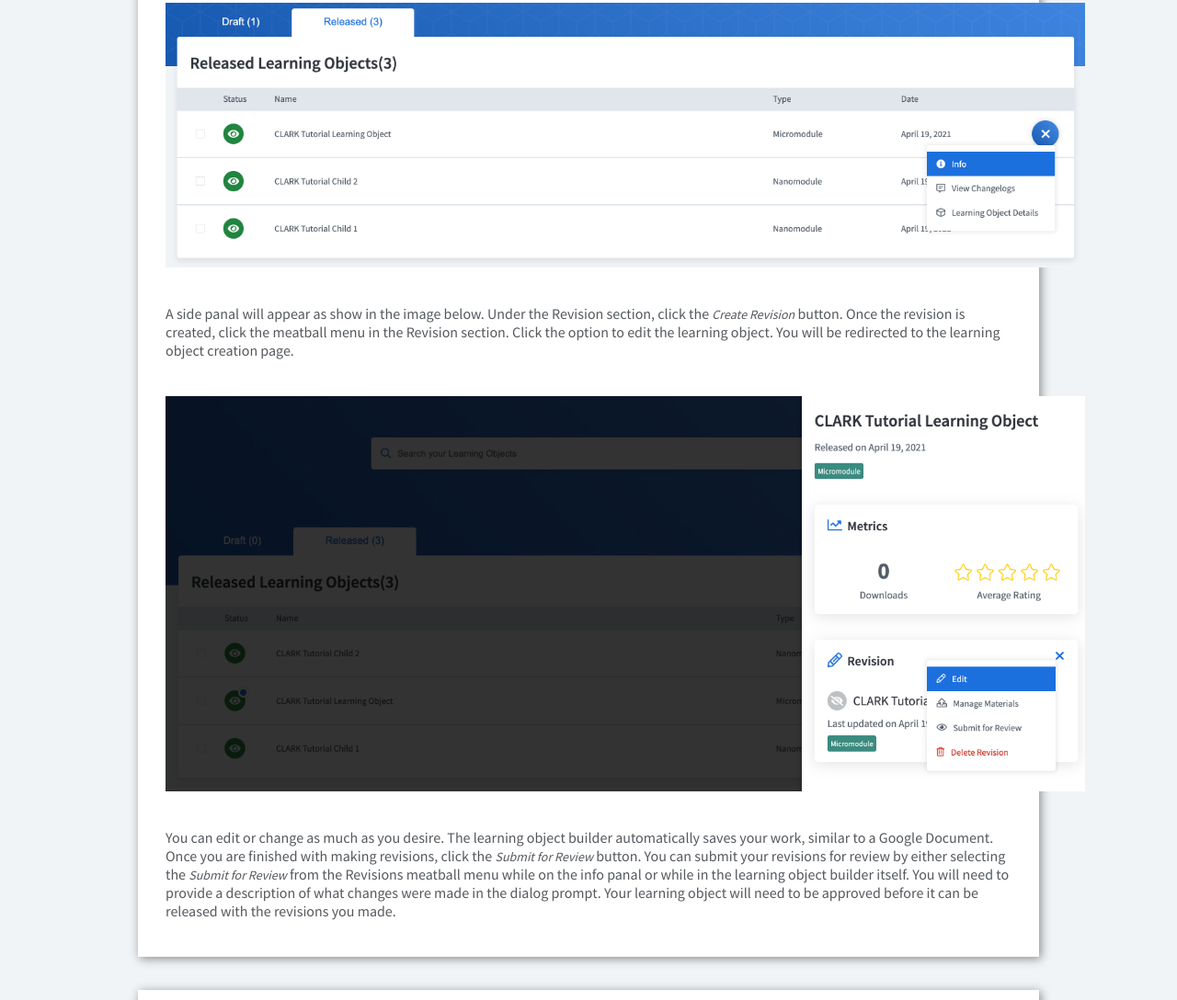
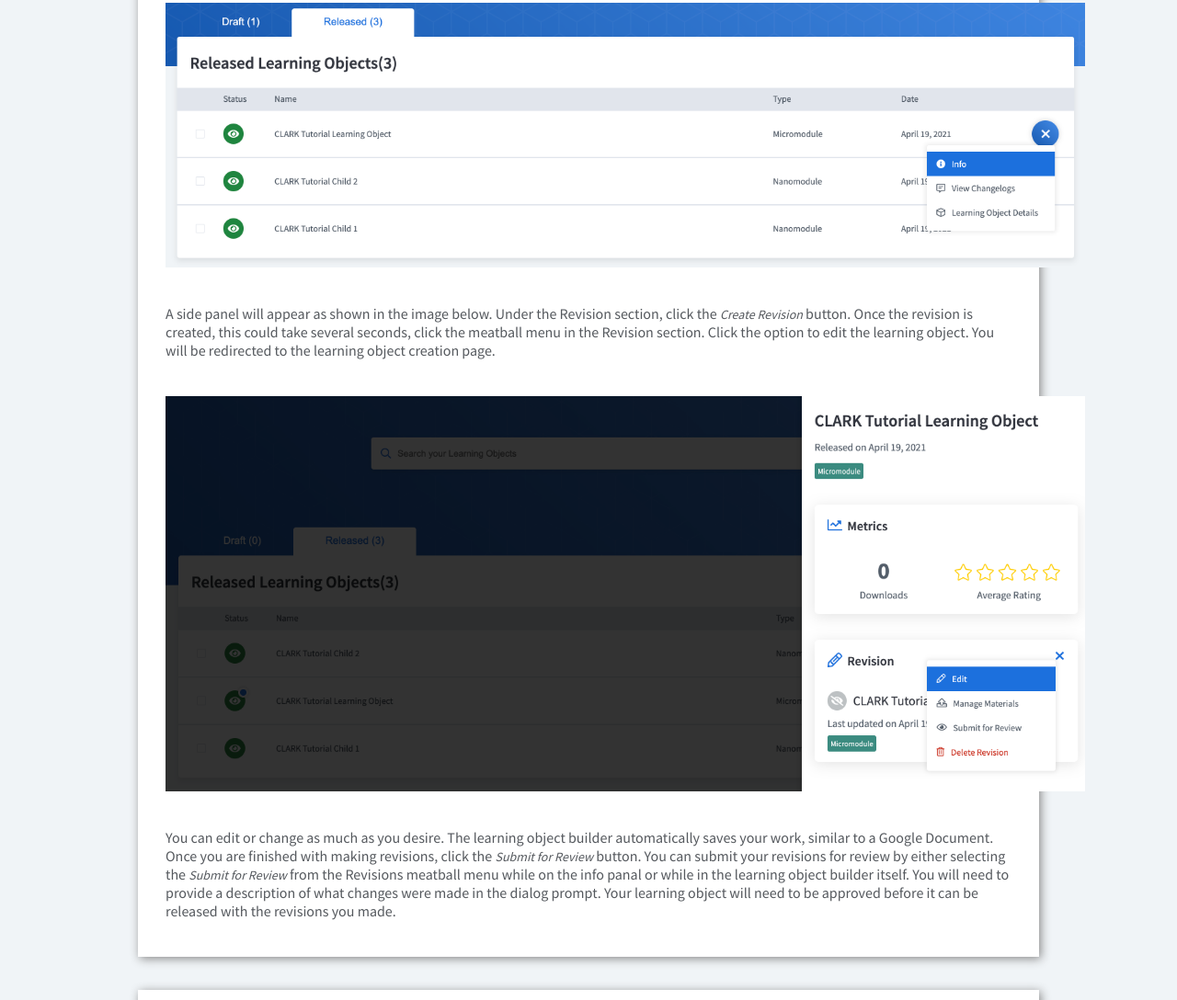
Before and after one commit to Cyber4All/CLARK-Tutorial-and-Best-Practices, a plain HTML site: page index.html in a window 1280 px wide. Shown: the part 8996-10084 px from the top of the page at 92% size. Drawn offline with Linux system fonts and the light colour scheme.

Commit message:
Paige's comments-Update index.html
Co-authored-by: Paige Zaleppa <43140629+pzalep1@users.noreply.github.com>

```diff
--- a/index.html
+++ b/index.html
@@ -204,7 +204,7 @@
 				<div class="picture">
 					<img src="./Resources/CLARK-editing-partone.png" width="1000px">
 				</div>
-				<p style="padding-top: 40px;">A side panal will appear as show in the image below. Under the Revision section, click the <i>Create Revision</i> button. Once the revision is created, click the meatball menu in the Revision section. Click the option to edit the learning object. You will be redirected to the learning object creation page.</p>
+				<p style="padding-top: 40px;">A side panel will appear as shown in the image below. Under the Revision section, click the <i>Create Revision</i> button. Once the revision is created, this could take several seconds, click the meatball menu in the Revision section. Click the option to edit the learning object. You will be redirected to the learning object creation page.</p>
 				<div class="picture">
 					<img src="./Resources/CLARK-Create-Revision.png" width="1000px">
 				</div>
```
